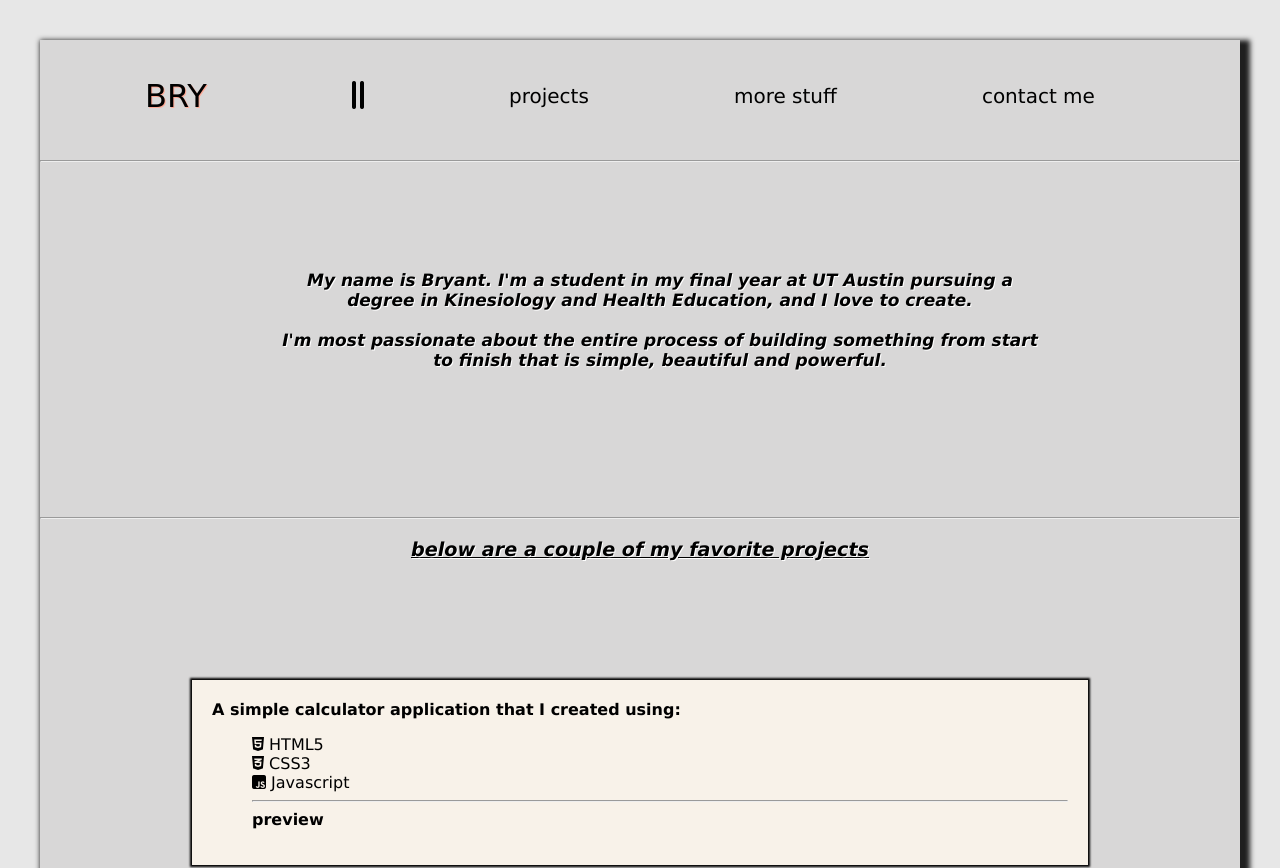
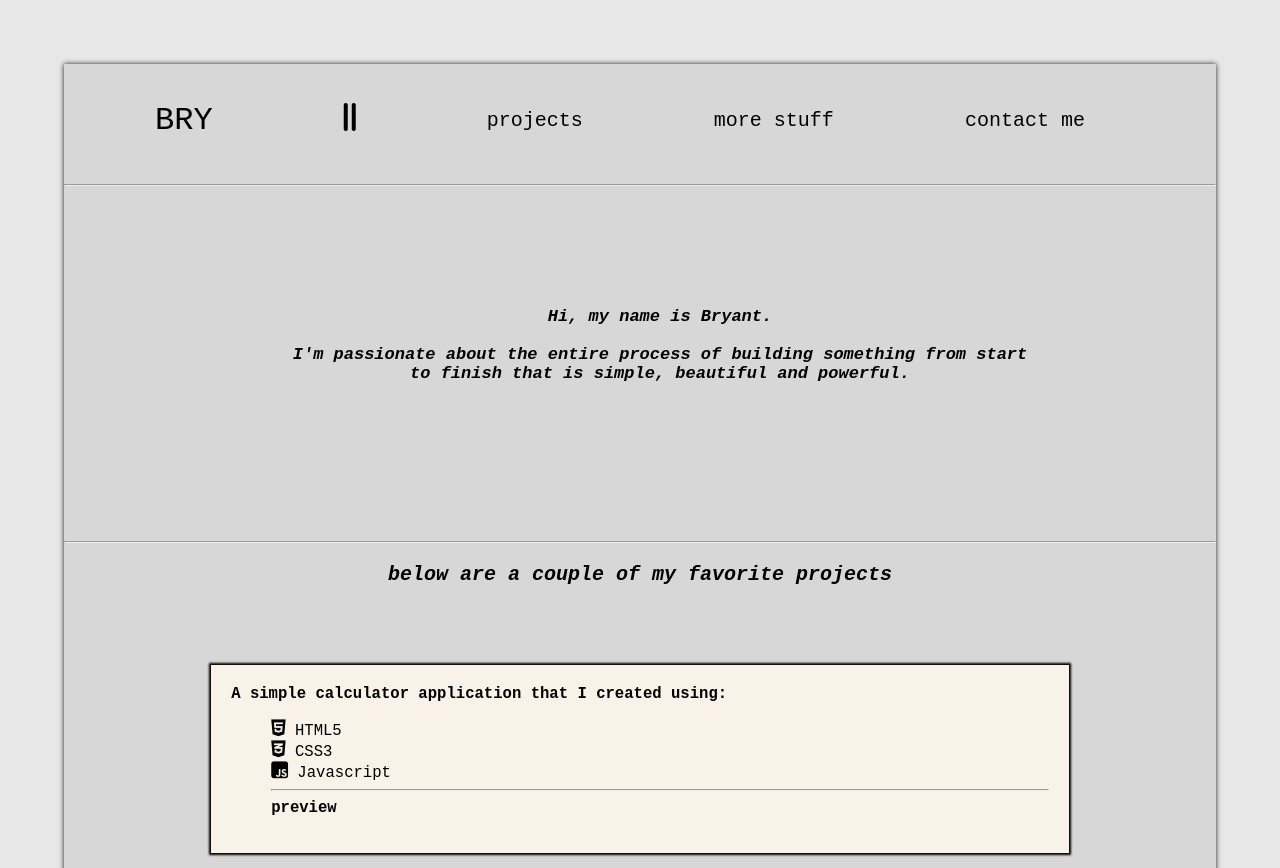
Before and after one commit to lifeofbry19/personal-portfolio, a plain HTML site: page index.html in a window 1280 px wide. Shown: the top 868 px of the page. Drawn offline with Linux system fonts and the light colour scheme.

Commit message:
updated styling

```diff
--- a/index.html
+++ b/index.html
@@ -28,10 +28,9 @@
 
 
             <ul>
-            <li><strong><em>My name is Bryant. I'm a student in my final year at UT Austin pursuing a degree in
-                Kinesiology and Health Education, and I love to create.
+            <li><strong><em>Hi, my name is Bryant.
                 <br> <br>
-                I'm most passionate about the entire process of building something from start to finish that is  simple, beautiful and powerful. </em></strong>
+                I'm passionate about the entire process of building something from start to finish that is  simple, beautiful and powerful. </em></strong>
             </li><br>
             </ul>
         </div>
@@ -84,7 +83,7 @@
 
 
 </div>
-    <hr>
+
     <footer class="footer-container">
         <div class="footer-links">
             <div class="github-link">
--- a/styles.css
+++ b/styles.css
@@ -1,9 +1,9 @@
 body {
-  margin: 5vh;
+  margin: 5%;
   background-color: rgb(231, 231, 231);
 }
 .content-container {
-  box-shadow: 5px 5px 5px 5px rgb(31, 31, 31);
+  box-shadow: 0px 0px 5px rgb(31, 31, 31);
   font-family: Verdana, Geneva, Tahoma, sans-serif;
   background-color: rgb(216, 215, 215);
 }
@@ -18,16 +18,17 @@ body {
   padding-right: 10vh;
   font-size: 20px;
   border-radius: 4px;
+  font-family: monospace;
 }
 .logo {
   margin-left: 3vh;
   font-size: 2rem;
-  text-shadow: 1px 1px rgb(255, 170, 151);
+
   cursor: pointer;
-  font-family: cursive;
+  font-family: monospace;
 }
 .logo:hover {
-  font-size: 3rem;
+  text-shadow: 0px 0px 2px rgb(32, 24, 111);
 }
 .divider {
   color: black;
@@ -48,16 +49,14 @@ body {
   padding: 5vh;
   text-align: center;
   max-width: 100vh;
-  text-shadow: 1px 1px white;
+  font-family: monospace;
 }
 
 .projects-title {
   display: flex;
   justify-content: center;
-  text-shadow: 1px 1px white;
-  margin-bottom: 5%;
-  text-decoration: underline;
-  font-size: larger;
+  font-family: monospace;
+  font-size: x-large;
 }
 ul {
   list-style-type: none;
@@ -92,6 +91,8 @@ ul {
   justify-content: center;
   gap: 30%;
   padding: 5vh;
+  font-family: monospace;
+  font-size: larger;
 }
 .project-two-container {
   display: flex;
@@ -99,6 +100,8 @@ ul {
   justify-content: center;
   gap: 30%;
   padding: 5vh;
+  font-family: monospace;
+  font-size: larger;
 }
 
 .footer-container {
@@ -117,5 +120,5 @@ a {
   color: black;
 }
 a:hover {
-  font-size: larger;
+  color: rgb(32, 24, 111);
 }
```
